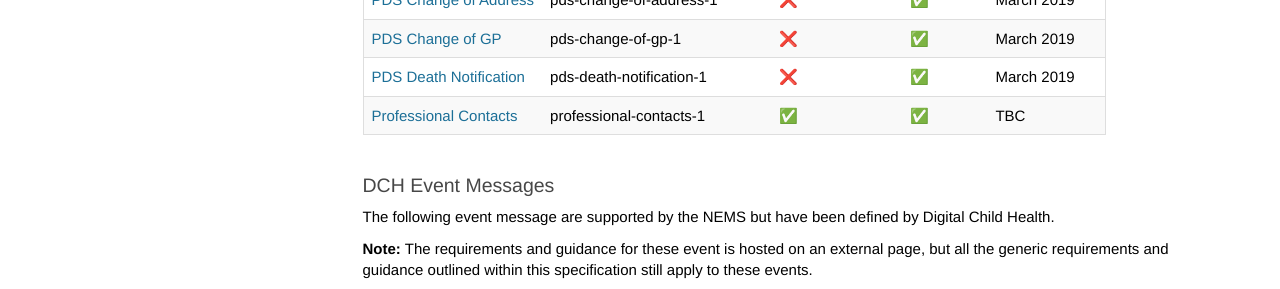
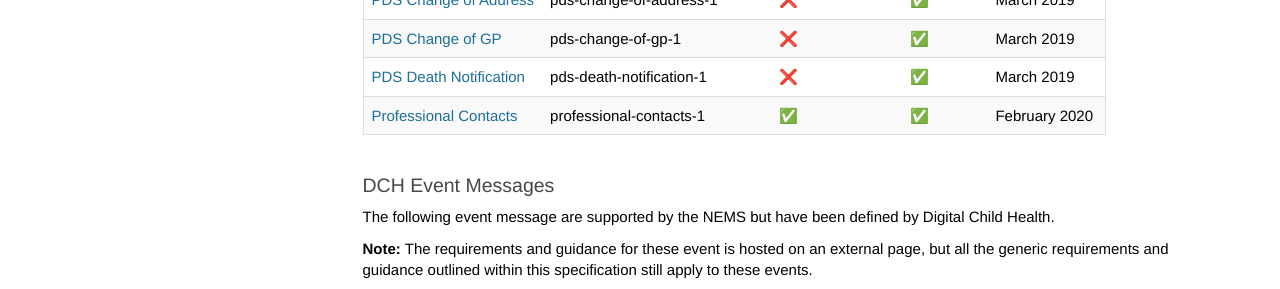
Before and after one commit to nhsconnect/Events-Management, a Jekyll site: the page built from pages/messages/overview_supported_events.md, in a window 1280 px wide and 1395 px high. Shown: the part 522-811 px from the top of the window. Built offline with Jekyll 4.4.1, drawn with Linux system fonts in a browser that asks for light colours; nearby versions of some CDN libraries; comment, search, counter and statistics services are not loaded.

Commit message:
Updated date NEMS will support the professional contacts event

```diff
--- a/pages/messages/overview_supported_events.md
+++ b/pages/messages/overview_supported_events.md
@@ -25,7 +25,7 @@ The following are event messages currently supported by the NEMS:
 | [PDS Change of Address](pds_change_of_address.html) | pds-change-of-address-1 | &#10060; | &#9989; | March 2019 |
 | [PDS Change of GP](pds_change_of_gp.html) | pds-change-of-gp-1 | &#10060; | &#9989; | March 2019 |
 | [PDS Death Notification](pds_death_notification.html) | pds-death-notification-1 | &#10060; | &#9989; | March 2019 |
-| [Professional Contacts](professional_contacts_1.html) | professional-contacts-1 | &#9989; | &#9989; | TBC |
+| [Professional Contacts](professional_contacts_1.html) | professional-contacts-1 | &#9989; | &#9989; | February 2020 |
 
 ### DCH Event Messages
 
```
